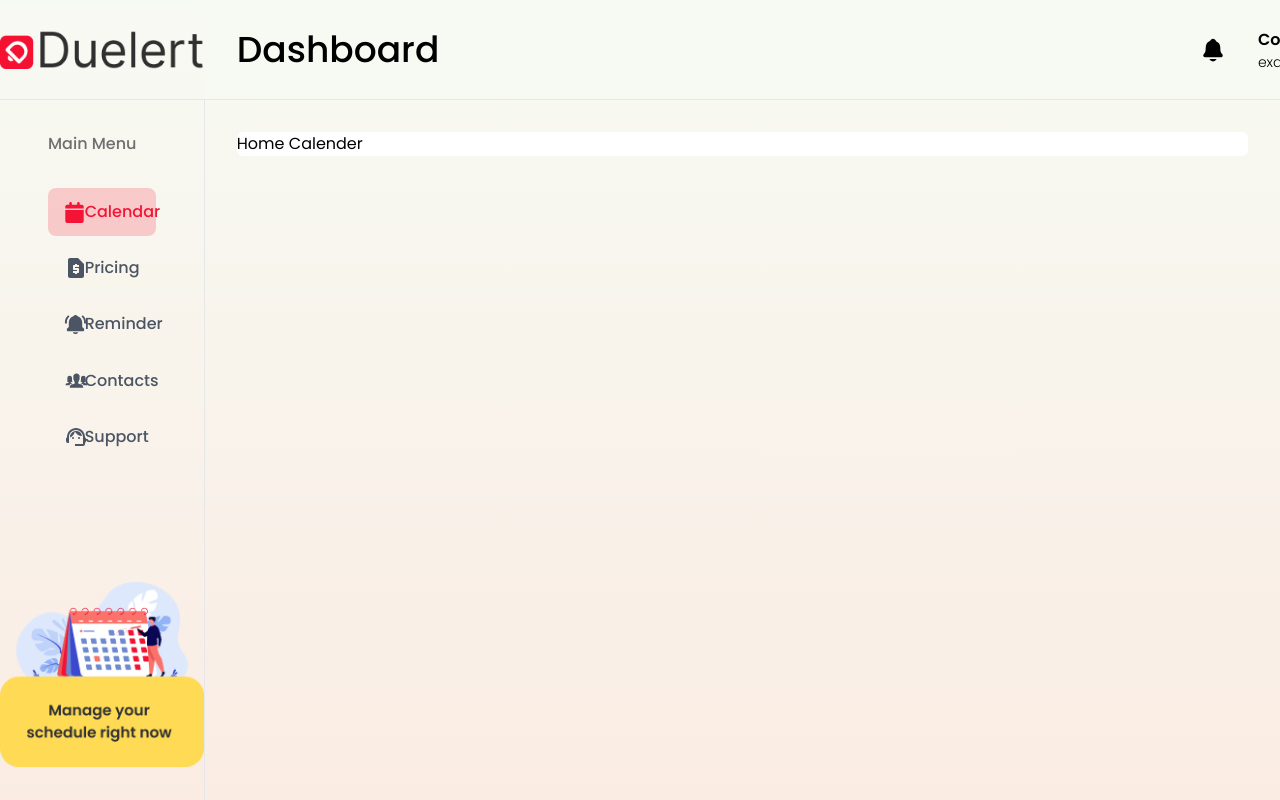
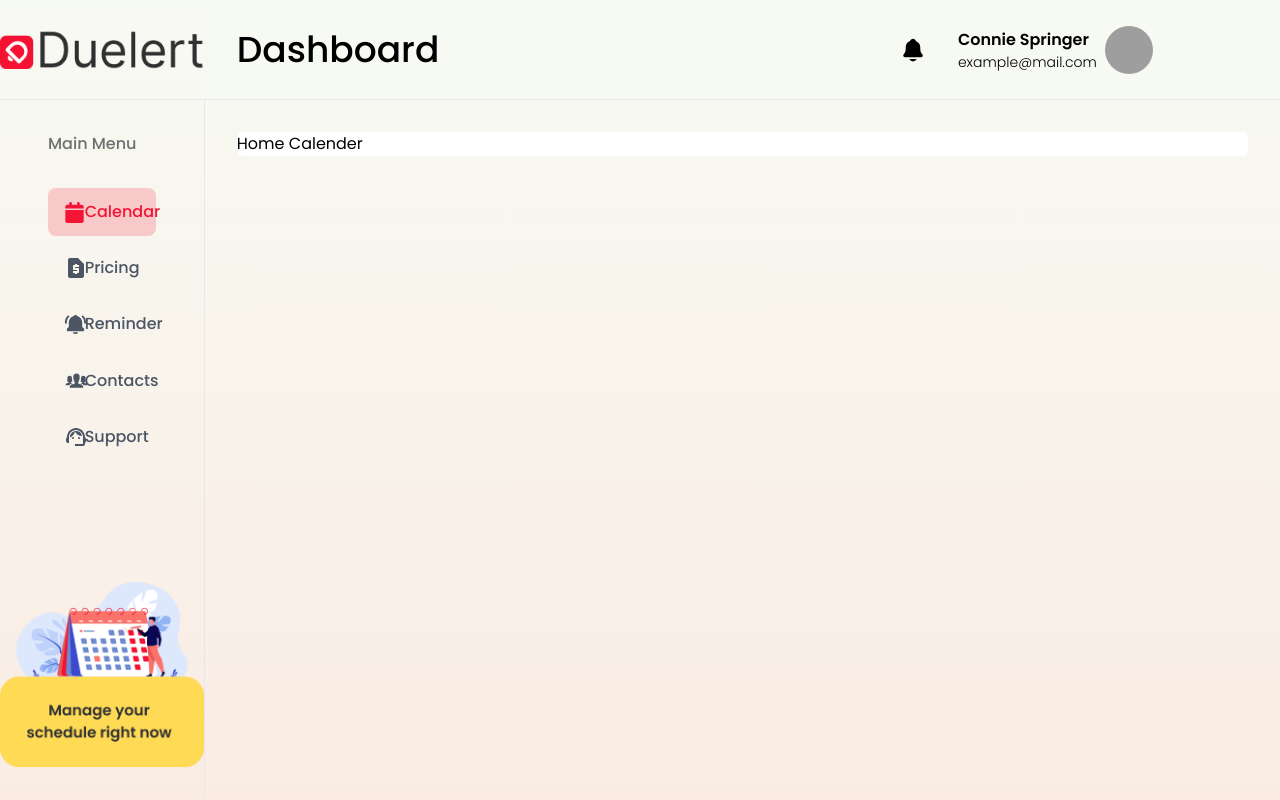
Before and after one commit to solaiman-siam/duelert-main, a React (Vite) app: page /client in a window 1280 px wide. Built offline with nearby package versions, Linux system fonts and the light colour scheme; grey boxes are pictures that could not be loaded.

Commit message:
fixed dashboard navbar

```diff
--- a/src/components/client-dashboard/Navbar.jsx
+++ b/src/components/client-dashboard/Navbar.jsx
@@ -2,9 +2,9 @@ import { IoNotifications } from "react-icons/io5";
 
 function Navbar({name}) {
   return (
-    <div className="flex  justify-between items-center">
+    <div className="flex w-full  items-center">
       <div><h3 className="text-4xl font-medium">{name}</h3></div>
-      <div className="flex items-center gap-8">
+      <div className="flex-1 flex justify-end mr-[300px] items-center gap-8">
         <div className="cursor-pointer">
         <IoNotifications size={26} />
         </div>
```
